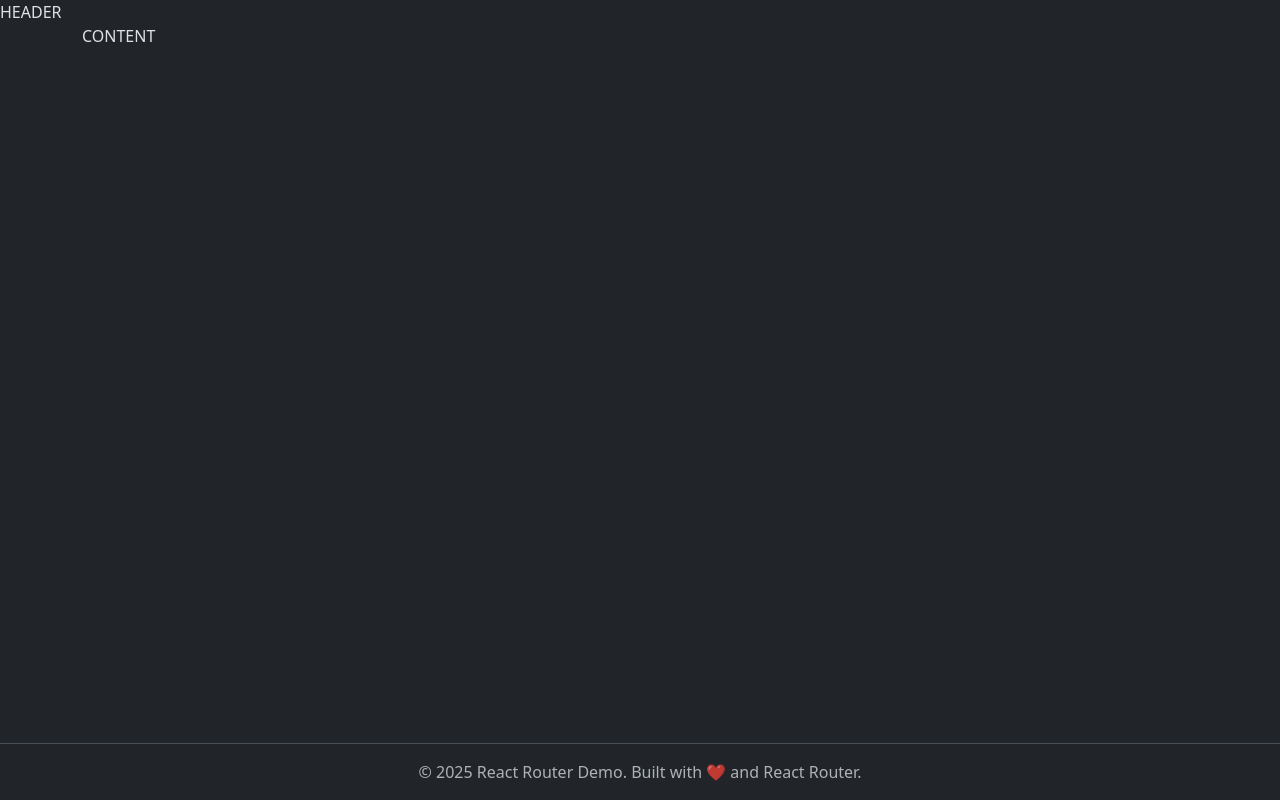
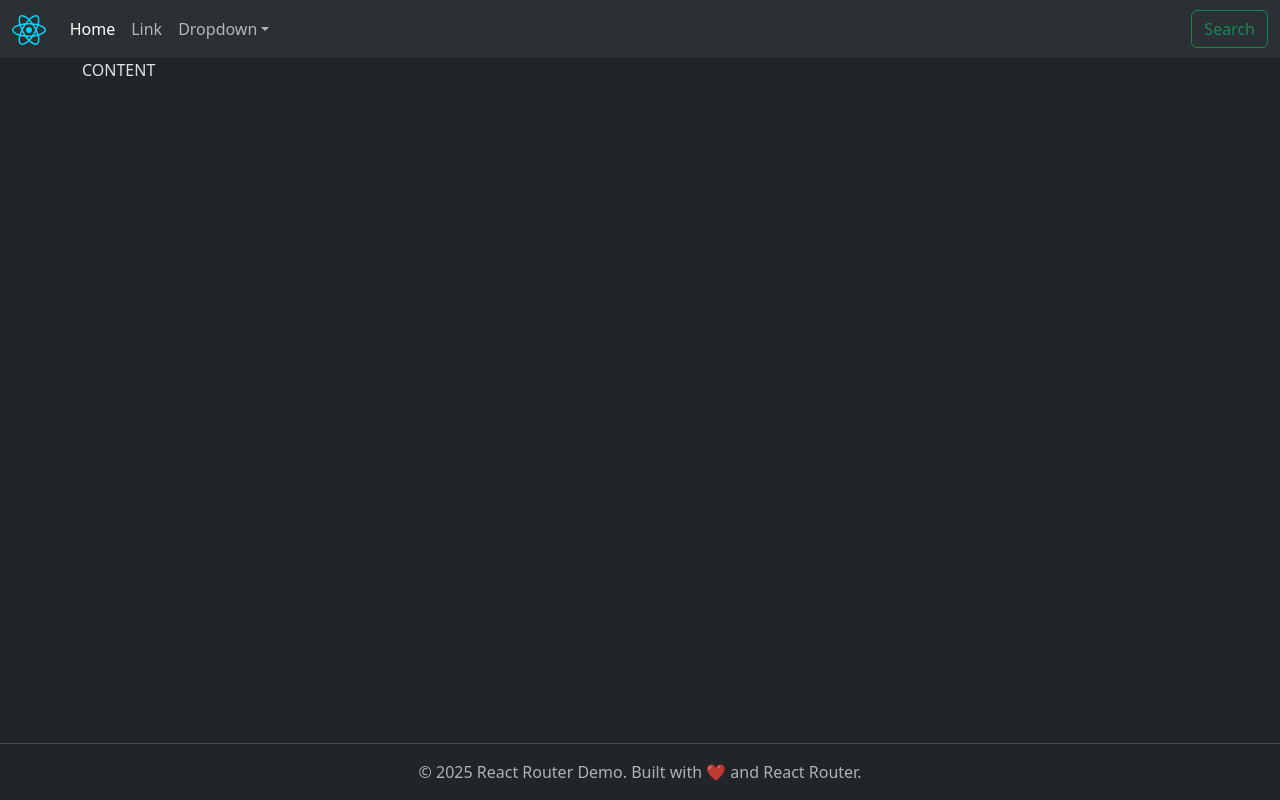
Before and after one commit to sdmule/RouteOPedia, a React (Vite) app in the folder routeopedia/: page / in a window 1280 px wide. Built offline with nearby package versions, Linux system fonts and the light colour scheme.

Commit message:
Added Navbar

```diff
--- a/routeopedia/src/App.jsx
+++ b/routeopedia/src/App.jsx
@@ -1,8 +1,10 @@
+import MainLayout from "./layouts/MainLayout";
+
 function App() {
   return (
     <>
       <div className="d-flex flex-column min-vh-100">
-        HEADER
+        <MainLayout />
         <main className="container flex-grow-1 d-flex flex-column">
           CONTENT
         </main>
--- /dev/null
+++ b/routeopedia/src/layouts/MainLayout.jsx
@@ -0,0 +1,76 @@
+import reactLogo from "../assets/react.svg";
+
+function MainLayout() {
+  return (
+    <nav className="navbar navbar-expand-sm bg-body-tertiary">
+      <div className="container-fluid">
+        <a className="navbar-brand" href="#">
+          <img src={reactLogo} height="30" />
+        </a>
+        <button
+          className="navbar-toggler"
+          type="button"
+          data-bs-toggle="collapse"
+          data-bs-target="#navbarSupportedContent"
+          aria-controls="navbarSupportedContent"
+          aria-expanded="false"
+          aria-label="Toggle navigation"
+        >
+          <span className="navbar-toggler-icon"></span>
+        </button>
+        <div className="collapse navbar-collapse" id="navbarSupportedContent">
+          <ul className="navbar-nav me-auto mb-2 mb-lg-0">
+            <li className="nav-item">
+              <a className="nav-link active" aria-current="page" href="#">
+                Home
+              </a>
+            </li>
+            <li className="nav-item">
+              <a className="nav-link" href="#">
+                Link
+              </a>
+            </li>
+            <li className="nav-item dropdown">
+              <a
+                className="nav-link dropdown-toggle"
+                href="#"
+                role="button"
+                data-bs-toggle="dropdown"
+                aria-expanded="false"
+              >
+                Dropdown
+              </a>
+              <ul className="dropdown-menu">
+                <li>
+                  <a className="dropdown-item" href="#">
+                    Action
+                  </a>
+                </li>
+                <li>
+                  <a className="dropdown-item" href="#">
+                    Another action
+                  </a>
+                </li>
+                <li>
+                  <hr className="dropdown-divider" />
+                </li>
+                <li>
+                  <a className="dropdown-item" href="#">
+                    Something else here
+                  </a>
+                </li>
+              </ul>
+            </li>
+          </ul>
+          <form className="d-flex" role="search">
+            <button className="btn btn-outline-success" type="submit">
+              Search
+            </button>
+          </form>
+        </div>
+      </div>
+    </nav>
+  );
+}
+
+export default MainLayout;
```
